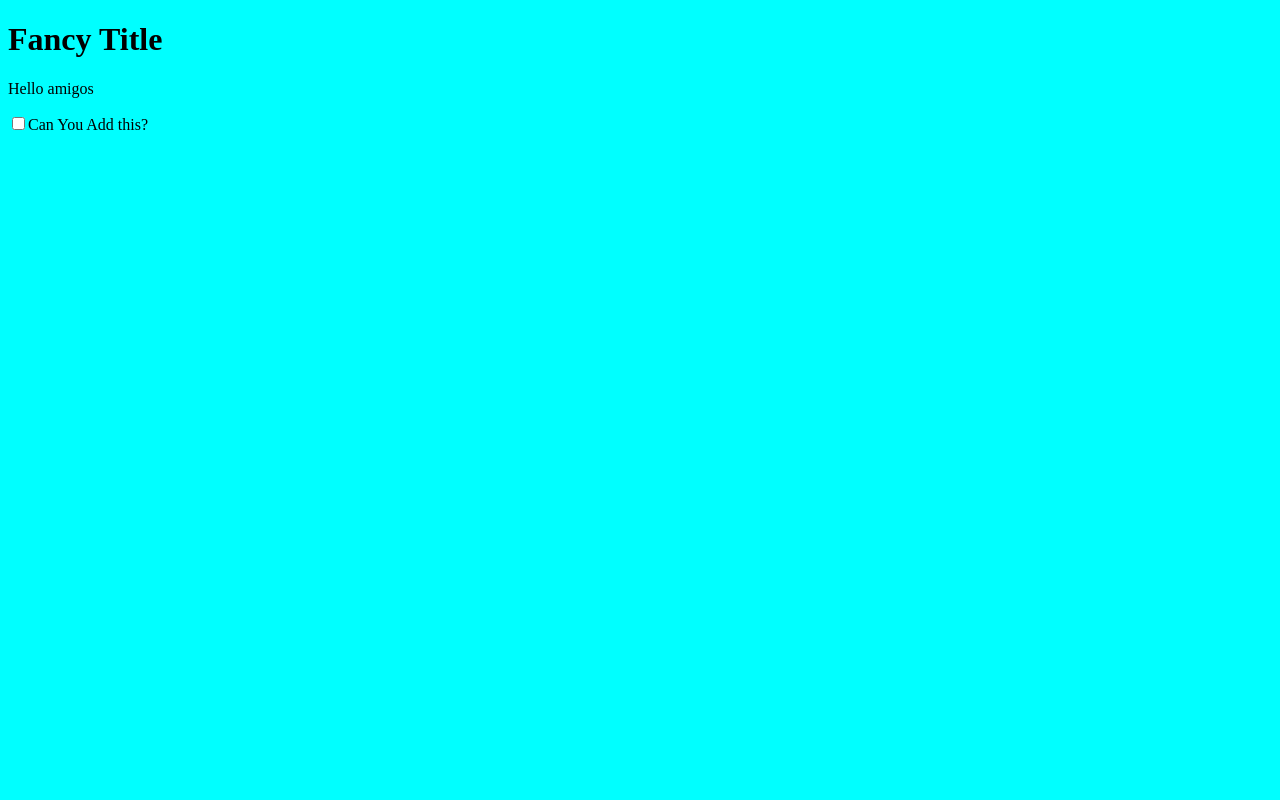
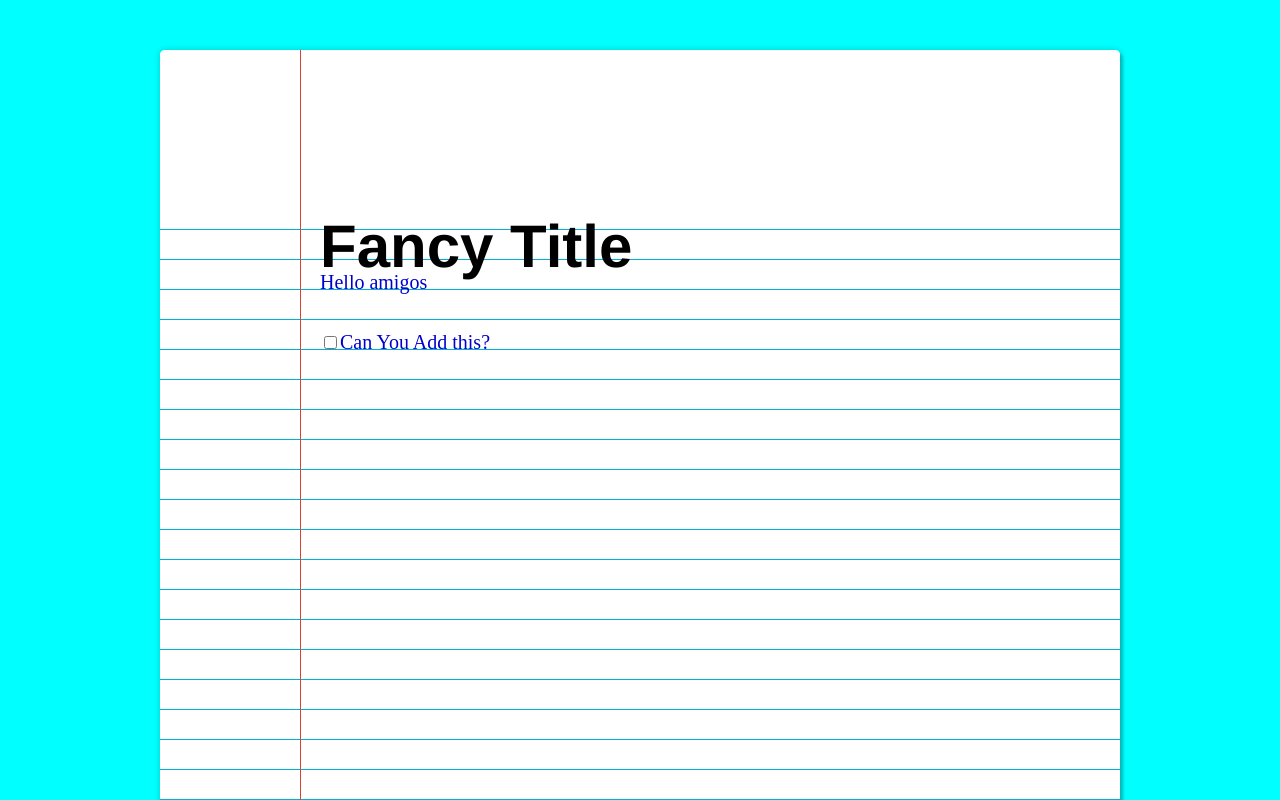
Before and after one commit to marouane-tabib/Brief_AWS_Cloud_Practitioner_Knowledge_Test_Vue_App, a Vue app: page / in a window 1280 px wide. Shown: the top 800 px of the page. Built offline with nearby package versions, Linux system fonts and the light colour scheme.

Commit message:
import noteBoxPaper.scss file in main.scss file

```diff
--- a/src/assets/sass/main.scss
+++ b/src/assets/sass/main.scss
@@ -1,3 +1,4 @@
+@import 'components/noteBoxPaper.scss';
 body{
     background-color: aqua;
 }
```
